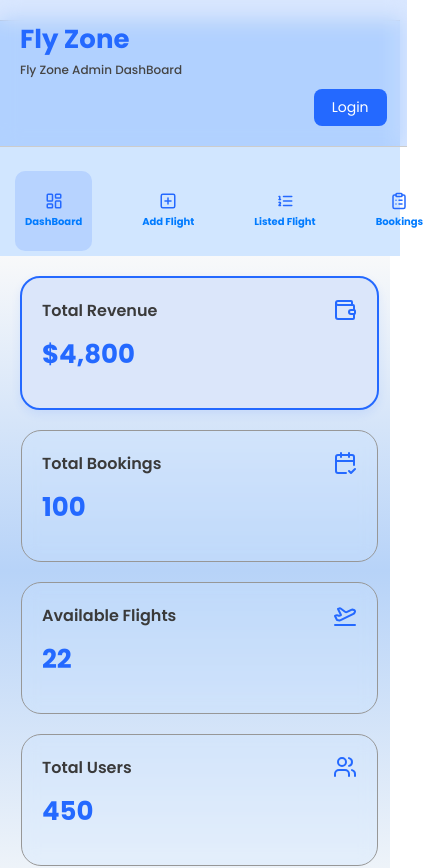
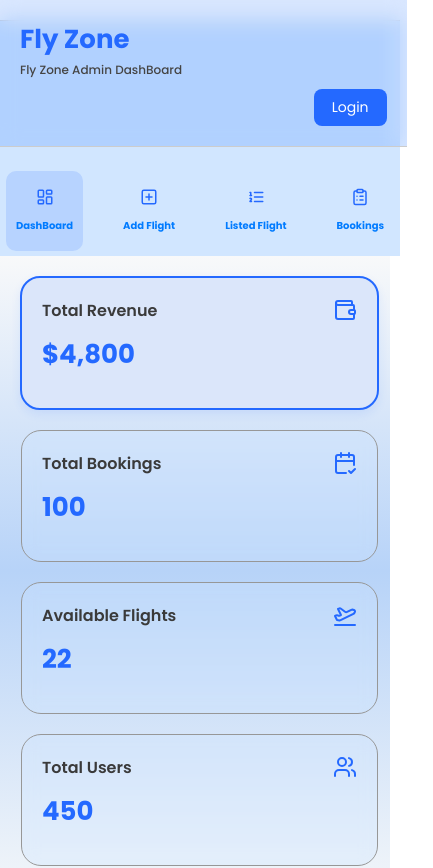
Before and after one commit to furqanshabbir168/FlyZone, a React (Vite) app in the folder admin/: page /admin/dashboard in a window 390 px wide. Shown: the top 868 px of the page, 433 px wide, since content can reach past the window. Built offline with nearby package versions, Linux system fonts and the light colour scheme.

Commit message:
first commit

```diff
--- a/admin/src/Components/SideBar/SideBar.css
+++ b/admin/src/Components/SideBar/SideBar.css
@@ -58,7 +58,8 @@
     position: static;
     right: 0;
     flex-direction: row;
-    justify-content: space-around;
+    justify-content: center; /* Instead of space-around */
+  gap: 10px; /* Control spacing between items */
     flex-direction: row;
     padding: 5px;
     background-color: rgba(204, 228, 255, 0.9);
@@ -71,9 +72,8 @@
     flex-direction: column; /* icon on top, text below */
     align-items: center;
     justify-content: center;
-    gap: 4px;
     font-size: 10px;
-    padding: 16px 10px;
+    padding: 6px 10px; /* smaller padding to save space */
     white-space: nowrap;
   }
 
```
